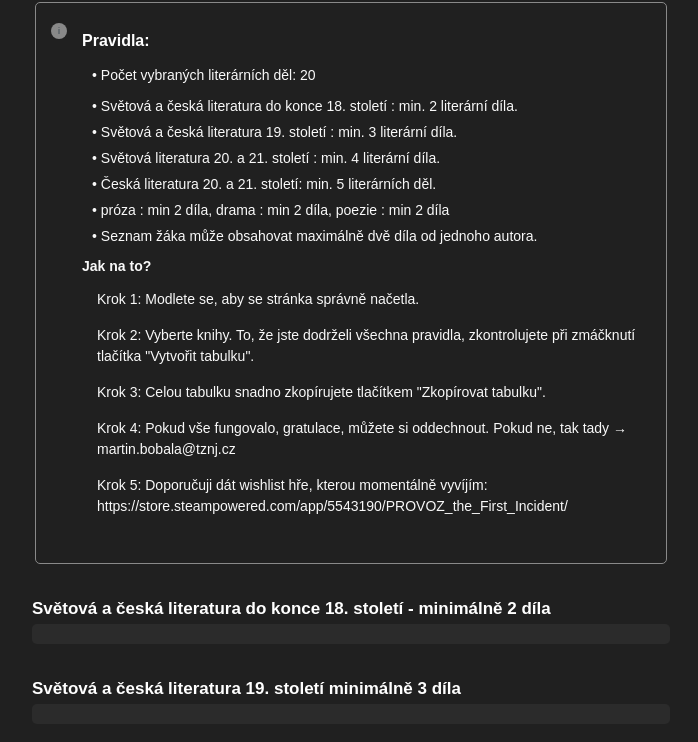
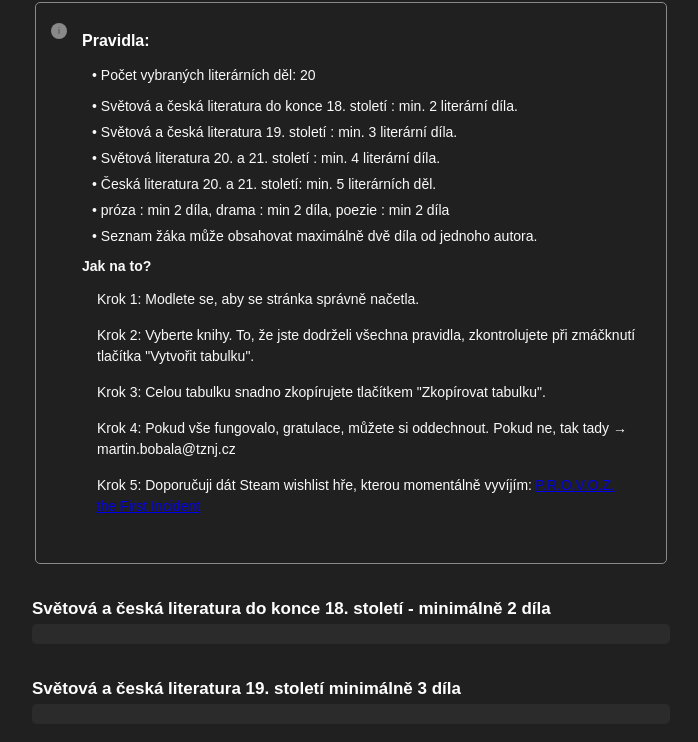
Before and after one commit to martinbobala/povinna-cetba, a plain HTML site: page index.html in a window 1280 px wide. Shown: the part 58-800 px from the top of the page, without its empty margins (289-987 px from the left). Drawn offline with Linux system fonts and the light colour scheme; no server answers.

Commit message:
Enhance wishlist recommendation with a link
Updated the recommendation for the Steam wishlist to include a link.

```diff
--- a/index.html
+++ b/index.html
@@ -53,8 +53,8 @@
           ne, tak tady → martin.bobala@tznj.cz
         </p>
            <p class="infoK">
-          Krok 5: Doporučuji dát wishlist hře, kterou momentálně vyvíjím:
-             https://store.steampowered.com/app/5543190/PROVOZ_the_First_Incident/
+          Krok 5: Doporučuji dát Steam wishlist hře, kterou momentálně vyvíjím:
+             <a href="https://store.steampowered.com/app/5543190/PROVOZ_the_First_Incident/" target="_blank" rel="noopener noreferrer">P.R.O.V.O.Z. the First Incident</a>
         </p>
       </div>
     </div>
```
